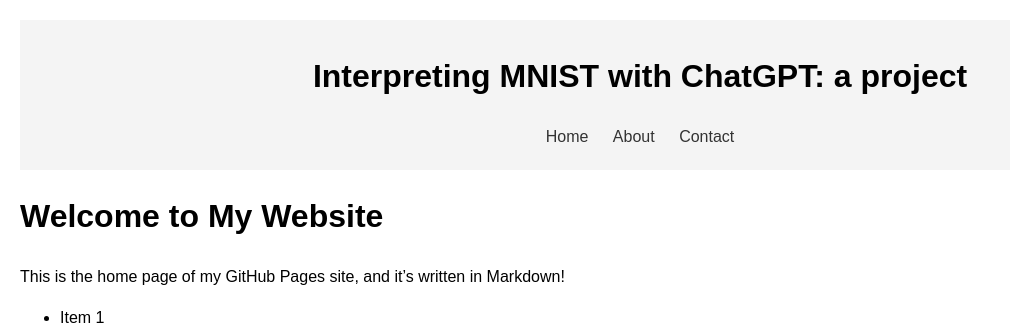
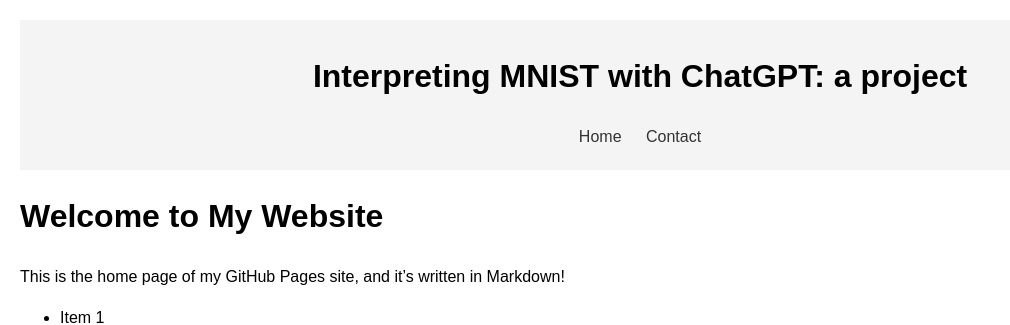
Before and after one commit to Arkleseisure/Arkleseisure.github.io, a Jekyll site: the page built from index.md, in a window 1280 px wide. Shown: the top 325 px of the page, without its empty margins (0-1010 px from the left). Built offline with Jekyll 4.4.1, drawn with Linux system fonts in a browser that asks for light colours.

Commit message:
Update default.html

```diff
--- a/_layouts/default.html
+++ b/_layouts/default.html
@@ -37,7 +37,6 @@
     <h1>{{ site.title }}</h1>
     <nav>
         <a href="{{ '/' | relative_url }}">Home</a>
-        <a href="{{ '/about.html' | relative_url }}">About</a>
         <a href="{{ '/contact.html' | relative_url }}">Contact</a>
     </nav>
 </header>
```
